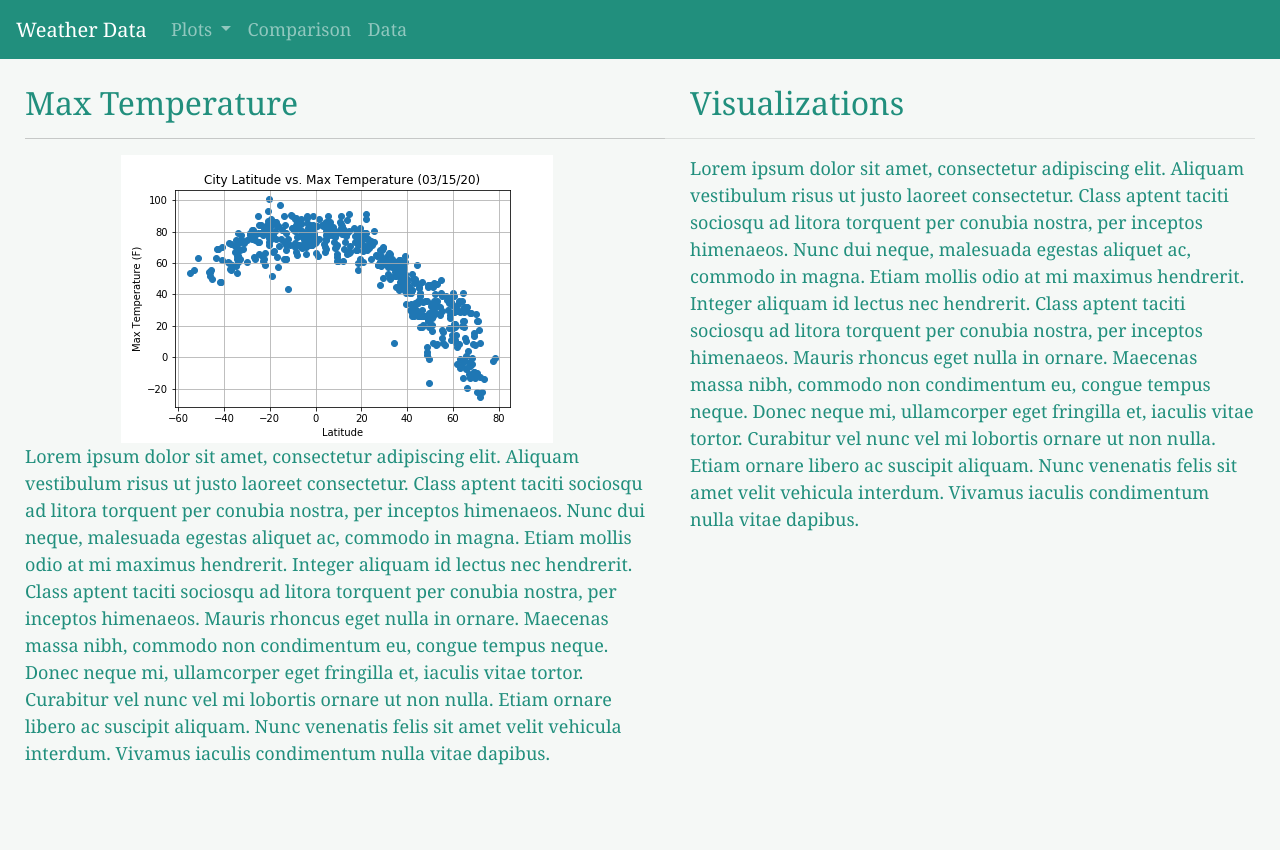
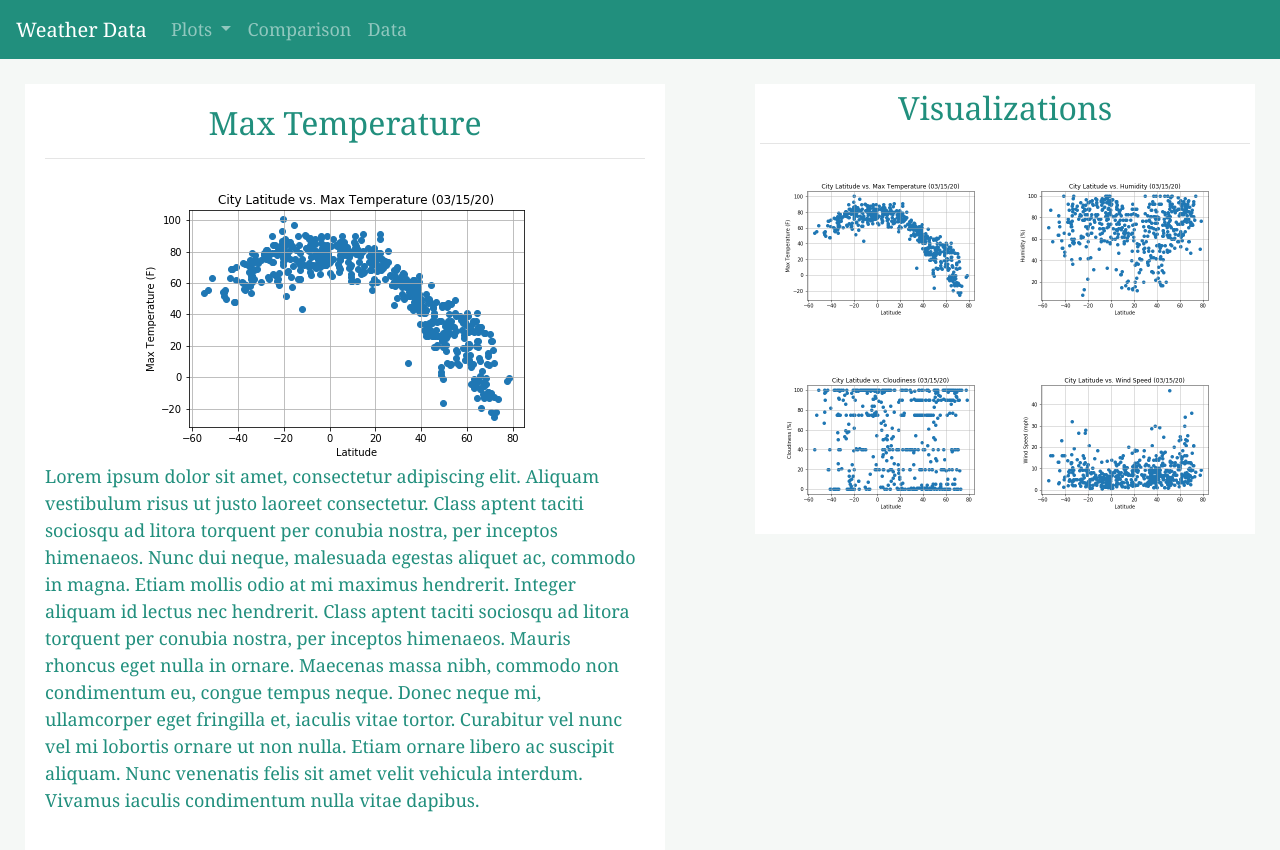
Before and after one commit to Rob-Ottogalli/Web-Design-Challenge, a plain HTML site: page WebVisualizations/Visualizations/2_Plots_Max_Temp.html in a window 1280 px wide. Before the commit the page ends 808 px from the top, so only its background shows below. Drawn offline with nearby package versions, Linux system fonts and the light colour scheme.

Commit message:
Modified Style Sheet

```diff
--- a/WebVisualizations/Visualizations/2_Plots_Max_Temp.html
+++ b/WebVisualizations/Visualizations/2_Plots_Max_Temp.html
@@ -41,7 +41,7 @@
     </nav>
 
     <!--Header-->
-    <article class="left-align">
+    <article class="left-align whitebox">
         <header>
           <h2>Max Temperature</h2>
         </header>
@@ -50,12 +50,25 @@
         <p>Lorem ipsum dolor sit amet, consectetur adipiscing elit. Aliquam vestibulum risus ut justo laoreet consectetur. Class aptent taciti sociosqu ad litora torquent per conubia nostra, per inceptos himenaeos. Nunc dui neque, malesuada egestas aliquet ac, commodo in magna. Etiam mollis odio at mi maximus hendrerit. Integer aliquam id lectus nec hendrerit. Class aptent taciti sociosqu ad litora torquent per conubia nostra, per inceptos himenaeos. Mauris rhoncus eget nulla in ornare. Maecenas massa nibh, commodo non condimentum eu, congue tempus neque. Donec neque mi, ullamcorper eget fringilla et, iaculis vitae tortor. Curabitur vel nunc vel mi lobortis ornare ut non nulla. Etiam ornare libero ac suscipit aliquam. Nunc venenatis felis sit amet velit vehicula interdum. Vivamus iaculis condimentum nulla vitae dapibus.</p>
     </article>
     <article>
-      <header>
-        <h2>Visualizations</h2>
-      </header>
-      <hr>
-      <p>Lorem ipsum dolor sit amet, consectetur adipiscing elit. Aliquam vestibulum risus ut justo laoreet consectetur. Class aptent taciti sociosqu ad litora torquent per conubia nostra, per inceptos himenaeos. Nunc dui neque, malesuada egestas aliquet ac, commodo in magna. Etiam mollis odio at mi maximus hendrerit. Integer aliquam id lectus nec hendrerit. Class aptent taciti sociosqu ad litora torquent per conubia nostra, per inceptos himenaeos. Mauris rhoncus eget nulla in ornare. Maecenas massa nibh, commodo non condimentum eu, congue tempus neque. Donec neque mi, ullamcorper eget fringilla et, iaculis vitae tortor. Curabitur vel nunc vel mi lobortis ornare ut non nulla. Etiam ornare libero ac suscipit aliquam. Nunc venenatis felis sit amet velit vehicula interdum. Vivamus iaculis condimentum nulla vitae dapibus.</p>
-    </article>
+      <div class="viz-links whitebox right-align">
+        <header>
+          <h2>Visualizations</h2>
+        </header>
+        <hr>
+        <a href="2_Plots_Max_Temp.html">
+          <img target="_blank" src="../Assets/Global_Latitude_vs_Temp.png" alt="Tempurature Map" class="viz-links-1">
+        </a>
+        <a href="3_Plots_Humidity.html">
+          <img target="_blank" src="../Assets/Global_Latitude_vs_Humidity.png" alt="Humidity Map" class="viz-links-2">
+        </a>
+        <a href="4_Plots_Cloudiness.html">
+          <img target="_blank" src="../Assets/Global_Latitude_vs_Cloud.png" alt="Cloud Map" class="viz-links-3">
+        </a>
+        <a href="5_Plots_Wind_Speed.html">
+          <img target="_blank" src="../Assets/Global_Latitude_vs_Wind.png" alt="Wind Map" class="viz-links-4">
+        </a>
+      </div>
+      </article>
     <!--Summary-->
 
     <!--Visualization Navigation-->
--- a/WebVisualizations/Visualizations/weather_style_sheet.css
+++ b/WebVisualizations/Visualizations/weather_style_sheet.css
@@ -19,8 +19,10 @@ body {
 /* Style for Sections
 */
 
-article {
+.whitebox {
     margin: 25px;
+    padding: 20px;
+    background-color: white;
 }
 
 .left-align {
@@ -34,12 +36,54 @@ article {
     float: right;
 }
 
-h2 {
-    font-weight: thicker;
-}
+header h2 {
+        color: rgb(33, 143, 125);
+        text-align: center;
+    }
 
 .image {
     position: relative;
     left: 15%;
     text-align: center;
 }
+
+.viz-links {
+    position: relative;
+    margin: 25px;
+    padding: 5px;
+    height: 450px;
+    width: 500px;
+    float: right;
+}
+
+.viz-links-1 {
+    position: absolute;
+    top: 20%;
+    left: 5%;
+    width: 216px;
+    height: 144px;
+}
+
+.viz-links-2 {
+    position: absolute;
+    top: 20%;
+    right: 5%;
+    width: 216px;
+    height: 144px;
+}
+
+.viz-links-3 {
+    position: absolute;
+    bottom: 5%;
+    left: 5%;
+    width: 216px;
+    height: 144px;
+}
+
+.viz-links-4 {
+    position: absolute;
+    bottom: 5%;
+    right: 5%;
+    width: 216px;
+    height: 144px;
+}
```
